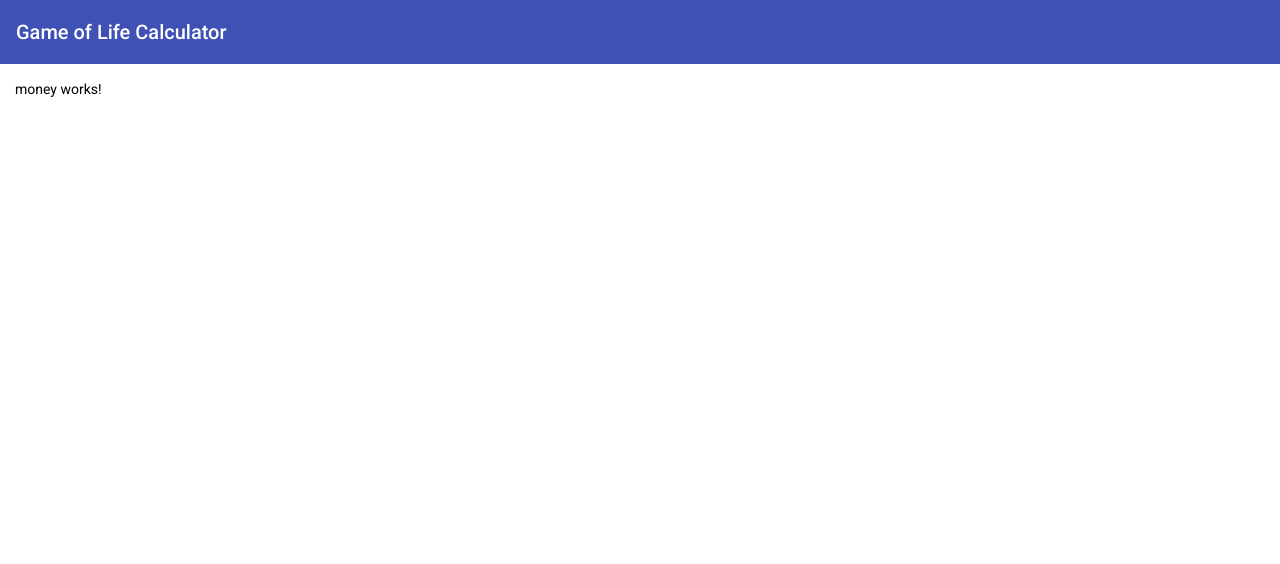
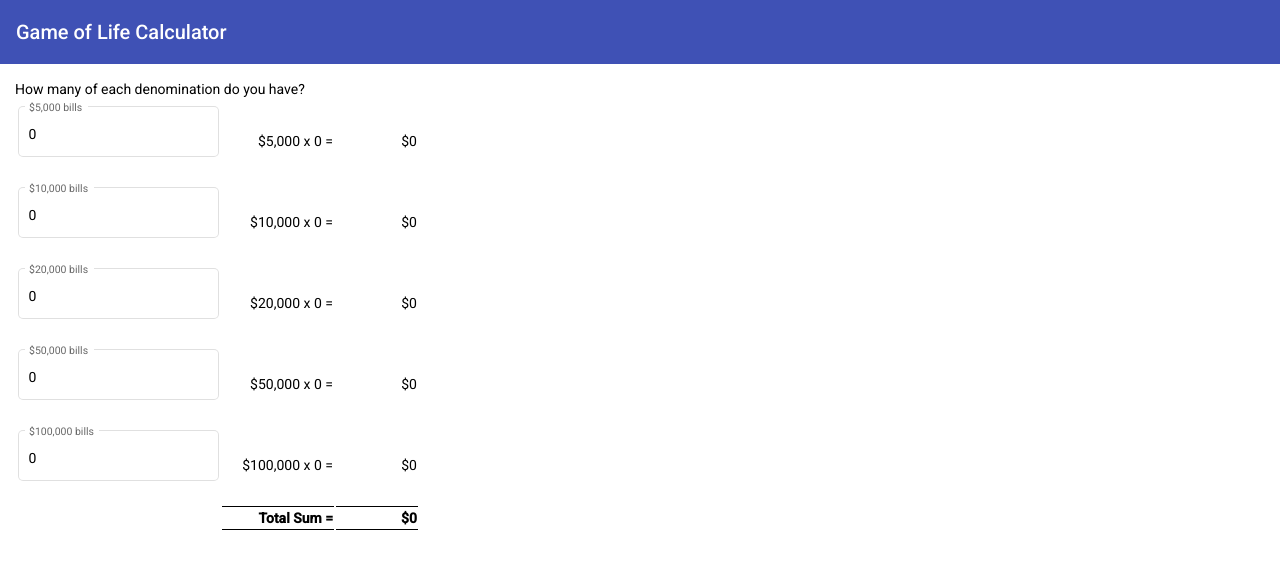
Before and after one commit to manningli/game-of-life-calc, an Angular app: page /money in a window 1280 px wide. Shown: the top 564 px of the page. Built offline with nearby package versions, Linux system fonts and the light colour scheme.

Commit message:
add money calculation

```diff
--- a/src/app/app.module.ts
+++ b/src/app/app.module.ts
@@ -17,6 +17,7 @@ import { FormsModule } from '@angular/forms';
 import { ReactiveFormsModule } from '@angular/forms';
 import { MoneyComponent } from './pages/money/money.component';
 import { PageNotFoundComponent } from './pages/page-not-found/page-not-found.component';
+import { MatGridListModule } from '@angular/material/grid-list';
 
 @NgModule({
   declarations: [
@@ -39,6 +40,7 @@ import { PageNotFoundComponent } from './pages/page-not-found/page-not-found.com
     MatInputModule,
     FormsModule,
     ReactiveFormsModule,
+    MatGridListModule,
   ],
   providers: [],
   bootstrap: [AppComponent],
--- a/src/app/pages/money/money.component.html
+++ b/src/app/pages/money/money.component.html
@@ -1 +1,100 @@
-<p>money works!</p>
+<div class="money-input">
+  How many of each denomination do you have?
+  <table>
+    <!-- $5,000 -->
+    <tr>
+      <td>
+        <mat-form-field appearance="outline">
+          <mat-label>$5,000 bills</mat-label>
+          <input matInput type="number" [(ngModel)]="countFiveThousands" (change)="updateFiveThousands()"
+            onfocus="this.select()">
+        </mat-form-field>
+      </td>
+      <td class="col1">
+        $5,000 x {{ countFiveThousands }} =
+      </td>
+      <td class="col2">
+        {{ sumFiveThousands | currency: 'USD' : 'symbol' : '1.0-0' }}
+      </td>
+    </tr>
+
+    <!-- $10,000 -->
+    <tr>
+      <td>
+        <mat-form-field appearance="outline">
+          <mat-label>$10,000 bills</mat-label>
+          <input matInput type="number" [(ngModel)]="countTenThousands" (change)="updateTenThousands()"
+            onfocus="this.select()">
+        </mat-form-field>
+      </td>
+      <td>
+        $10,000 x {{ countTenThousands }} =
+      </td>
+      <td>
+        {{ sumTenThousands | currency : 'USD' : 'symbol' : '1.0-0' }}
+      </td>
+    </tr>
+
+    <!-- $20,000 -->
+    <tr>
+      <td>
+        <mat-form-field appearance="outline">
+          <mat-label>$20,000 bills</mat-label>
+          <input matInput type="number" [(ngModel)]="countTwentyThousands" (change)="updateTwentyThousands()"
+            onfocus="this.select()">
+        </mat-form-field>
+      </td>
+      <td>
+        $20,000 x {{ countTwentyThousands }} =
+      </td>
+      <td>
+        {{ sumTwentyThousands | currency: 'USD' : 'symbol' : '1.0-0' }}
+      </td>
+    </tr>
+
+    <!-- $50,000 -->
+    <tr>
+      <td>
+        <mat-form-field appearance="outline">
+          <mat-label>$50,000 bills</mat-label>
+          <input matInput type="number" [(ngModel)]="countFiftyThousands" (change)="updateFiftyThousands()"
+            onfocus="this.select()">
+        </mat-form-field>
+      </td>
+      <td>
+        $50,000 x {{ countFiftyThousands }} =
+      </td>
+      <td>
+        {{ sumFiftyThousands | currency: 'USD' : 'symbol' : '1.0-0' }}
+      </td>
+    </tr>
+
+    <!-- $100,000 -->
+    <tr>
+      <td>
+        <mat-form-field appearance="outline">
+          <mat-label>$100,000 bills</mat-label>
+          <input matInput type="number" [(ngModel)]="countHundredThousands" (change)="updateHundredThousands()"
+            onfocus="this.select()">
+        </mat-form-field>
+      </td>
+      <td>
+        $100,000 x {{ countHundredThousands }} =
+      </td>
+      <td>
+        {{ sumHundredThousands | currency: 'USD' : 'symbol' : '1.0-0' }}
+      </td>
+    </tr>
+
+    <!-- Total -->
+    <tr>
+      <td></td>
+      <td class="totalRow">
+        Total Sum =
+      </td>
+      <td class="totalRow">
+        {{ sumTotal | currency: 'USD' : 'symbol' : '1.0-0' }}
+      </td>
+    </tr>
+  </table>
+</div>
--- a/src/app/pages/money/money.component.scss
+++ b/src/app/pages/money/money.component.scss
@@ -0,0 +1,18 @@
+td {
+  text-align: right;
+}
+
+.col1 {
+  min-width: 110px;
+}
+
+.col2 {
+  min-width: 80px;
+}
+
+.totalRow {
+  border: 1px solid #000;
+  border-left: none;
+  border-right: none;
+  font-weight: bold;
+}
--- a/src/app/pages/money/money.component.ts
+++ b/src/app/pages/money/money.component.ts
@@ -1,5 +1,4 @@
 import { Component, OnInit } from '@angular/core';
-import { Title } from '@angular/platform-browser';
 
 @Component({
   selector: 'app-money',
@@ -9,13 +8,49 @@ import { Title } from '@angular/platform-browser';
 export class MoneyComponent implements OnInit {
   currentPlayer = 0;
   playerName: any;
+  countFiveThousands = 0;
+  countTenThousands = 0;
+  countTwentyThousands = 0;
+  countFiftyThousands = 0;
+  countHundredThousands = 0;
+
+  sumFiveThousands = 0;
+  sumTenThousands = 0;
+  sumTwentyThousands = 0;
+  sumFiftyThousands = 0;
+  sumHundredThousands = 0;
+
+  sumTotal =
+    this.sumFiveThousands +
+    this.sumTenThousands +
+    this.sumTwentyThousands +
+    this.sumFiftyThousands +
+    this.sumHundredThousands;
 
   constructor() {}
 
   ngOnInit(): void {
     this.currentPlayer = Number(sessionStorage.getItem('currentPlayer'));
-    this.playerName = sessionStorage.getItem(
-      `playerName ${this.currentPlayer}`
-    );
+    this.playerName = sessionStorage.getItem(`playerName${this.currentPlayer}`);
+  }
+
+  updateFiveThousands() {
+    this.sumFiveThousands = this.countFiveThousands * 5000;
+  }
+
+  updateTenThousands() {
+    this.sumTenThousands = this.countTenThousands * 10000;
+  }
+
+  updateTwentyThousands() {
+    this.sumTwentyThousands = this.countTwentyThousands * 20000;
+  }
+
+  updateFiftyThousands() {
+    this.sumFiftyThousands = this.countFiftyThousands * 50000;
+  }
+
+  updateHundredThousands() {
+    this.sumHundredThousands = this.countHundredThousands * 100000;
   }
 }
```
